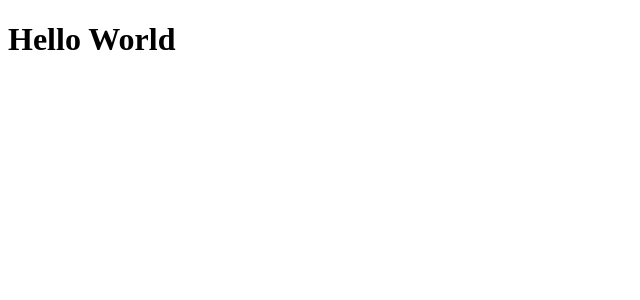
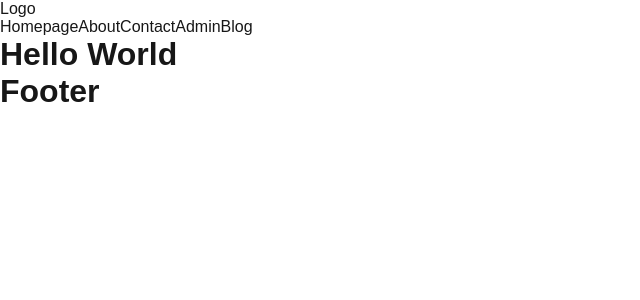
Before and after one commit to souravkumarswain/suvnext, a Next.js app: page / in a window 1280 px wide. Shown: the top 300 px of the page, without its empty margins (0-640 px from the left). Built offline with nearby package versions, Linux system fonts and the light colour scheme.

Commit message:
building layout, footer, loading, not-found and navbar links

```diff
--- a/src/app/layout.js
+++ b/src/app/layout.js
@@ -1,5 +1,7 @@
 import { Geist, Geist_Mono } from "next/font/google";
-// import "./globals.css";
+ import "./globals.css";
+import Navbar from "../components/navbar/Navbar";
+import Footer from "../components/footer/Footer";
 
 const geistSans = Geist({
   variable: "--font-geist-sans",
@@ -19,7 +21,9 @@ export const metadata = {
 export default function RootLayout({ children }) {
   return (
     <html lang="en" className={`${geistSans.variable} ${geistMono.variable}`}>
+      <Navbar/>
       <body>{children}</body>
+      <Footer/>
     </html>
   );
 }
--- /dev/null
+++ b/src/components/footer/Footer.jsx
@@ -0,0 +1,9 @@
+import React from 'react'
+
+const Footer = () => {
+  return (
+    <h1>Footer</h1>
+  )
+}
+
+export default Footer
--- /dev/null
+++ b/src/components/navbar/Navbar.jsx
@@ -0,0 +1,13 @@
+import React from 'react'
+import Links from './links/Links'
+
+const Navbar = () => {
+  return (
+   <div>
+    Logo
+    <Links/>
+   </div>
+  )
+}
+
+export default Navbar
--- /dev/null
+++ b/src/components/navbar/links/Links.jsx
@@ -0,0 +1,38 @@
+import Link from 'next/link'
+import React from 'react'
+
+const Links = () => {
+    const headerLinks = [
+    {
+        title: "Homepage",
+        path: '/'
+    },
+    {
+        title: "About",
+        path: '/about'
+    },
+    {
+        title: "Contact",
+        path: '/contact'
+    },
+    {
+        title: "Admin",
+        path: '/admin'
+    },
+    {
+        title: "Blog",
+        path: '/blog'
+    }]
+    return (
+        <div>
+            {
+                headerLinks.map((eachLink) =>
+                <Link key={eachLink.title} href={eachLink.path}>
+                    {eachLink.title}
+                </Link>)
+            }
+        </div>
+    )
+}
+
+export default Links
```
Also changed, not shown: src/app/loading.jsx (added, +9 -0 lines), src/app/not-found.jsx (added, +13 -0 lines).
